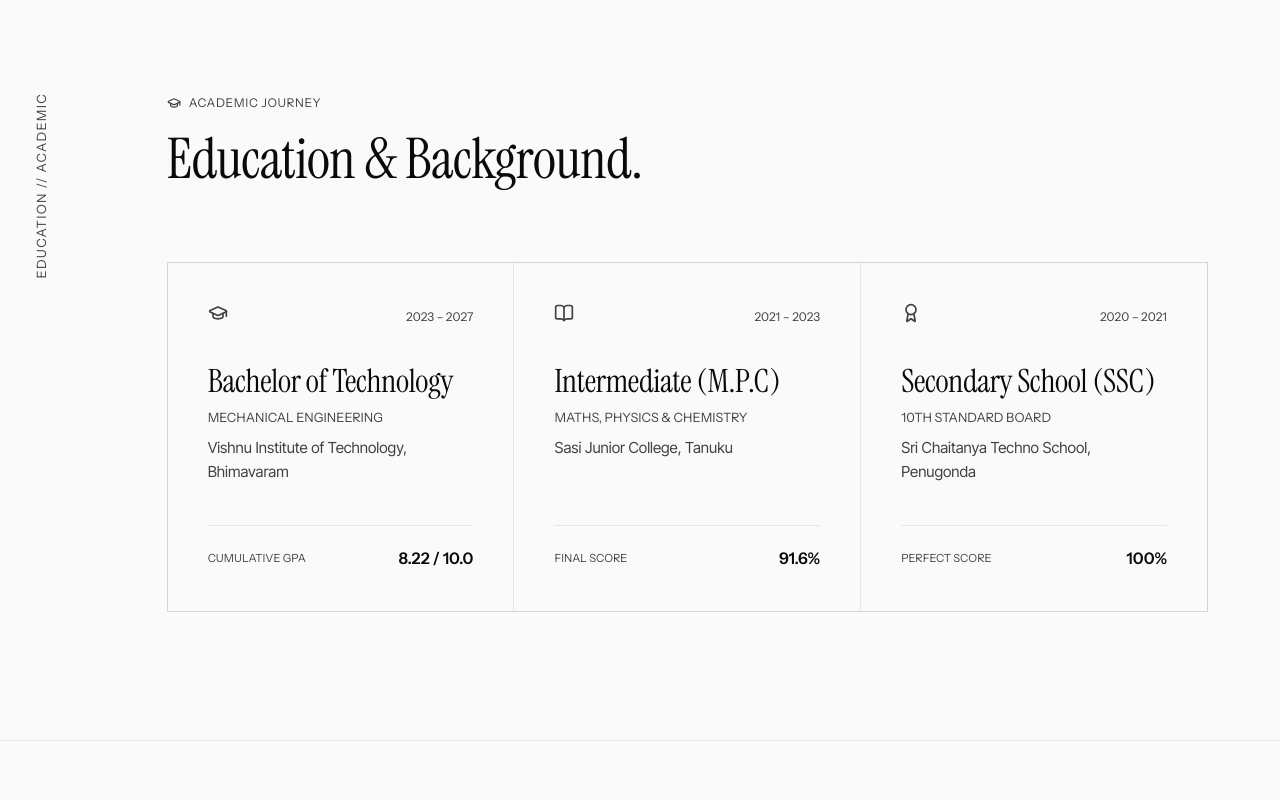
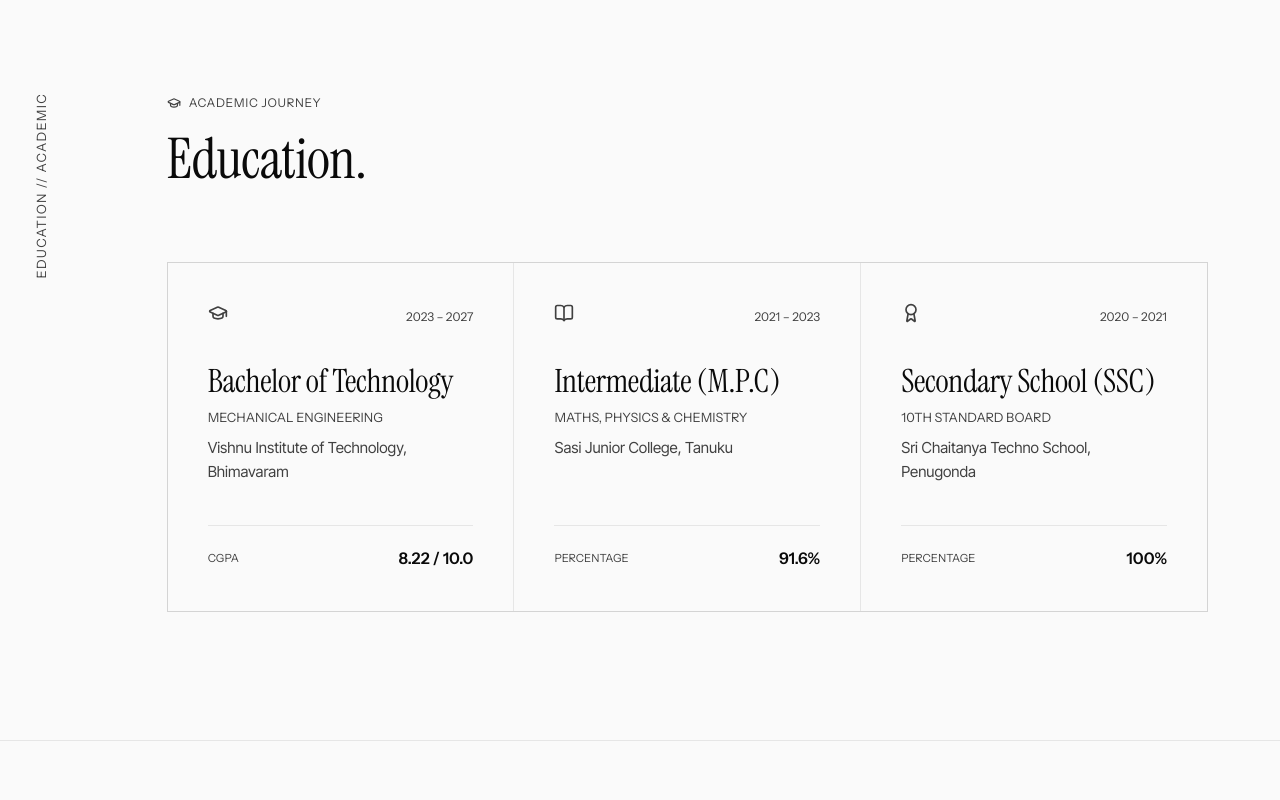
Before and after one commit to asrithreddy755/hemanth-portfolio, a Next.js app: page / in a window 1280 px wide. Shown: the part 2000-2800 px from the top of the page. Built offline with nearby package versions, Linux system fonts and the light colour scheme.

Commit message:
version 3

```diff
--- a/src/components/Education.tsx
+++ b/src/components/Education.tsx
@@ -11,7 +11,7 @@ export default function Education() {
       degree: "Bachelor of Technology",
       field: "Mechanical Engineering",
       institution: "Vishnu Institute of Technology, Bhimavaram",
-      scoreLabel: "Cumulative GPA",
+      scoreLabel: "CGPA",
       scoreValue: "8.22 / 10.0",
     },
     {
@@ -20,7 +20,7 @@ export default function Education() {
       degree: "Intermediate (M.P.C)",
       field: "Maths, Physics & Chemistry",
       institution: "Sasi Junior College, Tanuku",
-      scoreLabel: "Final Score",
+      scoreLabel: "Percentage",
       scoreValue: "91.6%",
     },
     {
@@ -29,7 +29,7 @@ export default function Education() {
       degree: "Secondary School (SSC)",
       field: "10th Standard Board",
       institution: "Sri Chaitanya Techno School, Penugonda",
-      scoreLabel: "Perfect Score",
+      scoreLabel: "Percentage",
       scoreValue: "100%",
     },
   ];
@@ -45,7 +45,7 @@ export default function Education() {
           <div className="section-tag">
             <GraduationCap size={14} /> ACADEMIC JOURNEY
           </div>
-          <h2 className="display-medium">Education & Background.</h2>
+          <h2 className="display-medium">Education.</h2>
         </div>
 
         <div className="education-grid grid-offset">
--- a/src/components/MentorSection.tsx
+++ b/src/components/MentorSection.tsx
@@ -51,7 +51,7 @@ export default function MentorSection() {
                 alt={oilImages[activeIdx].caption}
                 key={activeIdx}
                 className="mentor-gallery-img"
-                style={{ objectFit: activeIdx === 1 ? "contain" : "cover" }}
+                style={{ objectFit: activeIdx === 1 || activeIdx === 2 ? "contain" : "cover" }}
               />
               {/* Navigation arrows */}
               {oilImages.length > 1 && (
--- a/src/components/Skills.tsx
+++ b/src/components/Skills.tsx
@@ -18,7 +18,7 @@ export default function Skills() {
     {
       index: "03",
       title: "Data & Process Tools",
-      skills: ["Microsoft Excel", "Power BI (Basic)", "PowerPoint & Word", "Cycle-Time Documentation"],
+      skills: ["Microsoft Excel", "Power BI (Basic)", "PowerPoint & Word"],
     },
     {
       index: "04",
@@ -49,7 +49,7 @@ export default function Skills() {
           <div className="section-tag">
             <Laptop size={14} /> COMPETENCIES
           </div>
-          <h2 className="display-medium">Skills & Core Expertise.</h2>
+          <h2 className="display-medium">Skills.</h2>
         </div>
 
         <div className="skills-grid grid-offset">
```
Also changed, not shown: public/project1.jpg, public/project2.jpg.
